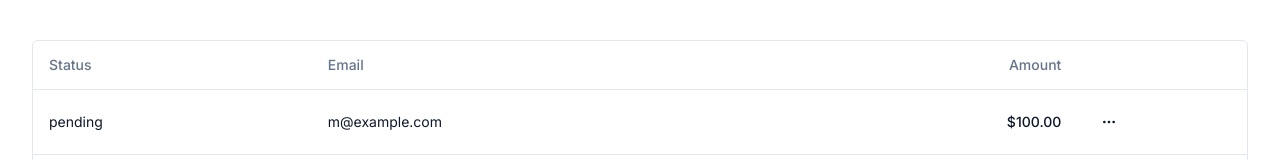
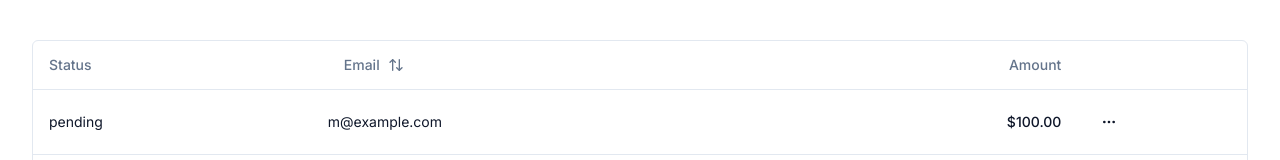
Before and after one commit to Shirshakkandel/DataTableShadcn, a Next.js app: page /payments in a window 1280 px wide. Shown: the top 160 px of the page. Built offline with nearby package versions, Linux system fonts and the light colour scheme.

Commit message:
Table Sorting done

```diff
--- a/app/payments/columns.tsx
+++ b/app/payments/columns.tsx
@@ -1,7 +1,7 @@
 "use client";
 
 import { ColumnDef } from "@tanstack/react-table";
-import { MoreHorizontal } from "lucide-react";
+import { MoreHorizontal, ArrowUpDown } from "lucide-react";
 
 import { Button } from "@/components/ui/button";
 import {
@@ -29,7 +29,17 @@
   },
   {
     accessorKey: "email",
-    header: "Email",
+    header: ({ column }) => {
+      return (
+        <Button
+          variant="ghost"
+          onClick={() => column.toggleSorting(column.getIsSorted() === "asc")}
+        >
+          Email
+          <ArrowUpDown className="ml-2 h-4 w-4" />
+        </Button>
+      );
+    },
   },
   {
     accessorKey: "amount",
--- a/app/payments/data-table.tsx
+++ b/app/payments/data-table.tsx
@@ -2,9 +2,11 @@
 import { Button } from "@/components/ui/button";
 import {
   ColumnDef,
+  SortingState,
   flexRender,
   getCoreRowModel,
   getPaginationRowModel,
+  getSortedRowModel,
   useReactTable,
 } from "@tanstack/react-table";
 
@@ -16,6 +18,7 @@
   TableHeader,
   TableRow,
 } from "@/components/ui/table";
+import React from "react";
 
 interface DataTableProps<TData, TValue> {
   columns: ColumnDef<TData, TValue>[];
@@ -23,11 +26,17 @@
 }
 
 export function DataTable<TData, TValue>({ columns, data }: DataTableProps<TData, TValue>) {
+  const [sorting, setSorting] = React.useState<SortingState>([]);
   const table = useReactTable({
     data,
     columns,
     getCoreRowModel: getCoreRowModel(),
     getPaginationRowModel: getPaginationRowModel(),
+    onSortingChange: setSorting,
+    getSortedRowModel: getSortedRowModel(),
+    state: {
+      sorting,
+    },
   });
 
   return (
```
